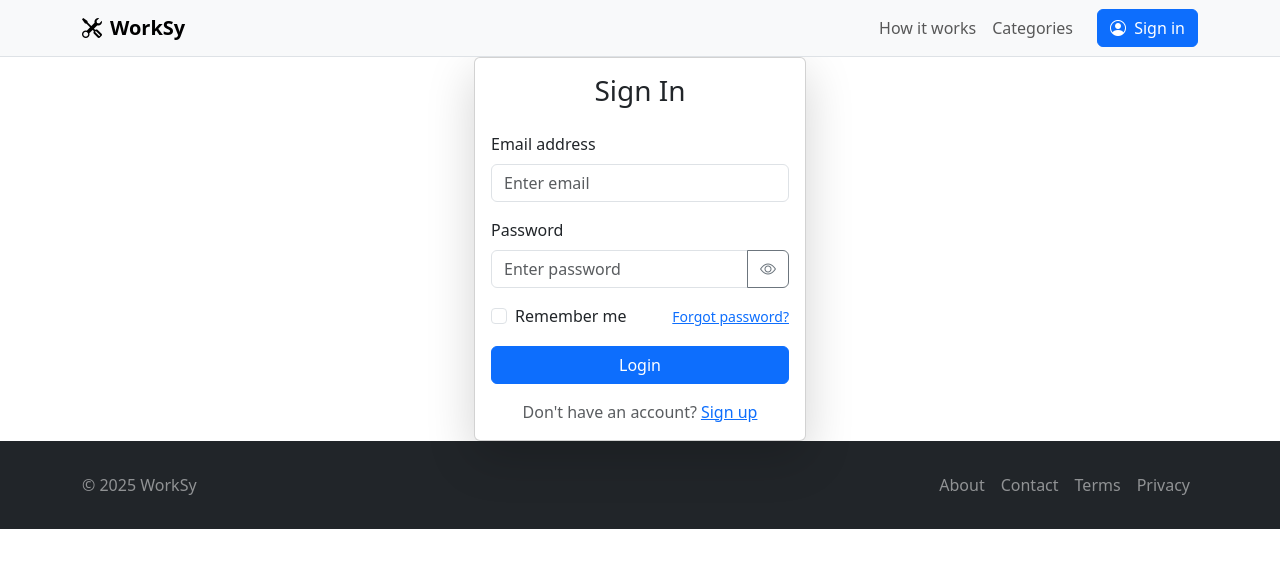
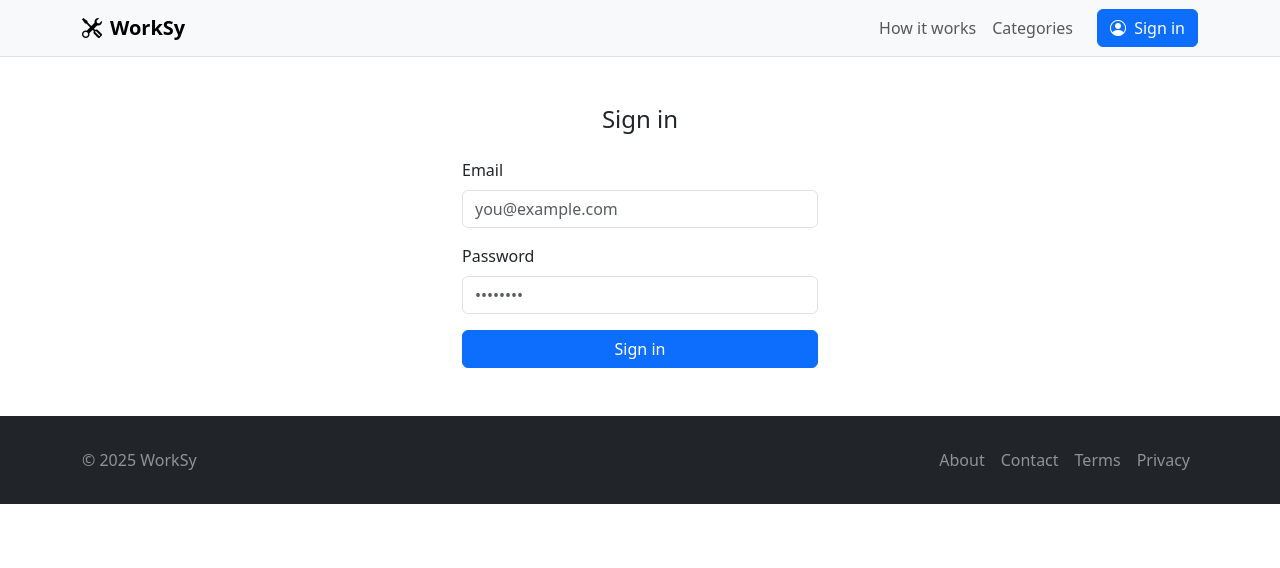
Before and after one commit to varuninorbit1/worksy-web, an Angular app: page /login in a window 1280 px wide. Shown: the top 568 px of the page. Built offline with nearby package versions, Linux system fonts and the light colour scheme.

Commit message:
login submission done, getting response token after logging in

```diff
--- a/src/app/home/home.component.html
+++ b/src/app/home/home.component.html
@@ -1,4 +1,34 @@
-
+<!-- Hero -->
+<header class="py-5 bg-light border-bottom">
+  <div class="container">
+    <div class="row align-items-center g-4">
+      <div class="col-lg-7">
+        <h1 class="display-5 fw-bold mb-3">Hire trusted pros for any home service</h1>
+        <p class="lead text-secondary mb-4">Electricians, plumbers, carpenters, painters and more—book in minutes with
+          upfront pricing.</p>
+        <form class="row g-2" (ngSubmit)="onSearch()">
+          <div class="col-md-6">
+            <input class="form-control form-control-lg" [(ngModel)]="query" name="query"
+              placeholder="What service do you need? (e.g., AC repair)" />
+          </div>
+          <div class="col-md-4">
+            <input class="form-control form-control-lg" [(ngModel)]="city" name="city" placeholder="City / Pincode" />
+          </div>
+          <div class="col-md-2 d-grid">
+            <button class="btn btn-primary btn-lg" type="submit"><i class="bi bi-search me-1"></i>Search</button>
+          </div>
+        </form>
+        <div class="mt-3 small text-secondary">Popular: AC service, RO repair, House painting, Sofa cleaning</div>
+      </div>
+      <div class="col-lg-5">
+        <div class="ratio-16x9 rounded overflow-hidden shadow-sm">
+          <img class="w-100 h-100 object-fit-cover" src="https://picsum.photos/seed/worksy-hero/1200/700"
+            alt="WorkSy hero" />
+        </div>
+      </div>
+    </div>
+  </div>
+</header>
 <!-- Categories -->
 <section id="categories" class="py-5">
   <div class="container">
--- /dev/null
+++ b/src/app/shared/auth.service.ts
@@ -0,0 +1,28 @@
+// src/app/shared/auth.service.ts
+import { Injectable, inject } from '@angular/core';
+import { environment } from '../../environments/environment';
+import { UserApi } from './user-api';
+
+@Injectable({ providedIn: 'root' })
+export class AuthService {
+  //window = inject(Window);
+  api = new UserApi(environment.api_base); // e.g., http://localhost:8000/api
+   constructor() {
+    // Expose this service instance globally for debugging
+    (window as any)['auth'] = this;
+  }
+
+  get isAuthed() { return !!this.api.token; }
+  login(email: string, password: string) {
+    return this.api.login(email, password);
+  }
+  register(name: string, email: string, password: string) {
+    return this.api.register(name, email, password);
+  }
+
+  // me() { return this.api.me(); }
+
+  logout() { return this.api.logout(); }
+
+  secret() { return this.api.secret(); }
+}
--- /dev/null
+++ b/src/app/shared/user-api.ts
@@ -0,0 +1,56 @@
+import { AuthResponse } from "./interface/auth-response.interface";
+
+export class UserApi {
+  baseUrl: string;
+  token: string | null;
+  constructor(baseUrl: string) {
+    this.baseUrl = baseUrl;
+    this.token = localStorage.getItem('auth_token'); // load if present
+  }
+
+    // helper to build headers
+  _headers(extra: Record<string, string> = {}): Record<string, string> {
+    const headers: Record<string, string> = {
+      "Accept": "application/json",
+      ...extra,
+    };
+
+    if (this.token) {
+      headers["Authorization"] = `Bearer ${this.token}`;
+    }
+    return headers;
+  }
+  _saveToken(t: string) {
+    this.token = t;
+    t ? localStorage.setItem('auth_token', t) : localStorage.removeItem('auth_token');
+  }
+  async register(name:string, email:string, password:string) { /* ... */ }
+
+  async login(email:string, password:string): Promise<AuthResponse> {
+    const res = await fetch(`${this.baseUrl}/login`, {
+      method: "POST",
+      headers: this._headers({ "Content-Type": "application/json" }),
+      body: JSON.stringify({ email, password }),
+    });
+    const data = await res.json();
+    if (data.token) this._saveToken(data.token);
+    return data;
+  }
+
+  async logout() {
+    const res = await fetch(`${this.baseUrl}/logout`, {
+      method: "POST",
+      headers: this._headers(),
+    });
+    const data = await res.json();
+    this.token = null; // clear local token
+    return data;
+  }
+
+  async secret() {
+    const res = await fetch(`${this.baseUrl}/secret`, {
+      headers: this._headers({ "Accept": "text/plain" })
+    });
+    return res.text();
+  }
+}
--- a/src/app/stubs/login.component.html
+++ b/src/app/stubs/login.component.html
@@ -1,46 +1,31 @@
-<div class="login-wrapper d-flex align-items-center justify-content-center">
-  <div class="card shadow-lg login-card">
-    <div class="card-body">
-      <h3 class="card-title text-center mb-4">Sign In</h3>
+ <div class="container py-5">
+    <div class="row justify-content-center">
+      <div class="col-12 col-md-6 col-lg-4">
+        <h1 class="h4 mb-4 text-center">Sign in</h1>
 
-      <form>
-        <!-- Email -->
-        <div class="mb-3">
-          <label for="email" class="form-label">Email address</label>
-          <input type="email" class="form-control" id="email" placeholder="Enter email" required>
-        </div>
+        <form [formGroup]="form" (ngSubmit)="onSubmit()" novalidate>
+          <div class="mb-3">
+            <label class="form-label">Email</label>
+            <input formControlName="email" type="email" class="form-control" placeholder="you@example.com">
+            <div class="form-text text-danger" *ngIf="submitted && form.controls.email.invalid">
+              Enter a valid email.
+            </div>
+          </div>
 
-        <!-- Password -->
-        <div class="mb-3">
-          <label for="password" class="form-label">Password</label>
-          <div class="input-group">
-            <input type="password" class="form-control" id="password" placeholder="Enter password" required>
-            <button type="button" class="btn btn-outline-secondary">
-              <i class="bi bi-eye"></i>
-            </button>
+          <div class="mb-3">
+            <label class="form-label">Password</label>
+            <input formControlName="password" type="password" class="form-control" placeholder="••••••••">
+            <div class="form-text text-danger" *ngIf="submitted && form.controls.password.invalid">
+              Password is required.
+            </div>
           </div>
-        </div>
 
-        <!-- Remember & Forgot -->
-        <div class="d-flex justify-content-between align-items-center mb-3">
-          <div class="form-check">
-            <input class="form-check-input" type="checkbox" value="" id="rememberMe">
-            <label class="form-check-label" for="rememberMe">
-              Remember me
-            </label>
-          </div>
-          <a href="#" class="small">Forgot password?</a>
-        </div>
+          <button class="btn btn-primary w-100" [disabled]="loading()">
+            {{ loading() ? 'Signing in…' : 'Sign in' }}
+          </button>
 
-        <!-- Submit -->
-        <button type="submit" class="btn btn-primary w-100">Login</button>
-      </form>
-
-      <!-- Divider -->
-      <div class="text-center mt-3">
-        <span class="text-muted">Don't have an account?</span>
-        <a href="/signup" class="ms-1">Sign up</a>
+          <div class="alert alert-danger mt-3 py-2" *ngIf="error()">{{ error() }}</div>
+        </form>
       </div>
     </div>
   </div>
-</div>
--- a/src/app/stubs/login.stub.ts
+++ b/src/app/stubs/login.stub.ts
@@ -1,8 +1,58 @@
-import { Component } from '@angular/core';
+// src/app/auth/login.component.ts
+import { Component, signal } from '@angular/core';
+import { ReactiveFormsModule, FormBuilder, Validators } from '@angular/forms';
+import { Router } from '@angular/router';
+import { AuthService } from '../shared/auth.service';
+import { CommonModule } from '@angular/common';
 @Component(
   {
     selector: 'app-login-stub',
     standalone: true,
-    templateUrl:'login.component.html'
+    templateUrl: 'login.component.html',
+    imports: [ReactiveFormsModule, CommonModule]
   })
-export class LoginStubComponent { }
+export class LoginStubComponent {
+  submitted = false;
+  loading = signal(false);
+  error = signal<string | null>(null);
+  form: any;
+
+
+  constructor(private fb: FormBuilder,
+    private auth: AuthService,
+    private router: Router) {
+      (window as any)['loginComp'] = this; // for easier debugging
+    }
+
+
+
+  ngOnInit() {
+    this.form = this.fb.group({
+      email: ['', [Validators.required, Validators.email]],
+      password: ['', [Validators.required]],
+    });
+  }
+
+  async onSubmit() {
+    debugger
+    this.submitted = true;
+    this.error.set(null);
+    if (this.form.invalid) return;
+
+    this.loading.set(true);
+    try {
+      const { email, password } = this.form.value;
+      const res:any = await this.auth.login(email!, password!);
+      if (res?.token) {
+        // optional: fetch /me or just navigate
+        this.router.navigateByUrl('/'); // go to dashboard/home
+      } else {
+        this.error.set(res?.message || 'Invalid credentials');
+      }
+    } catch (e: any) {
+      this.error.set(e?.message || 'Login failed');
+    } finally {
+      this.loading.set(false);
+    }
+  }
+}
--- /dev/null
+++ b/src/environments/environment.ts
@@ -0,0 +1,3 @@
+export const environment = {
+  api_base: 'http://worksy.local:8080/api'
+};
```
Also changed, not shown: src/app/shared/interface/auth-response.interface.ts (added, +7 -0 lines), src/app/shared/interface/user.interface.ts (added, +8 -0 lines), src/app/shared/about.txt (added).
